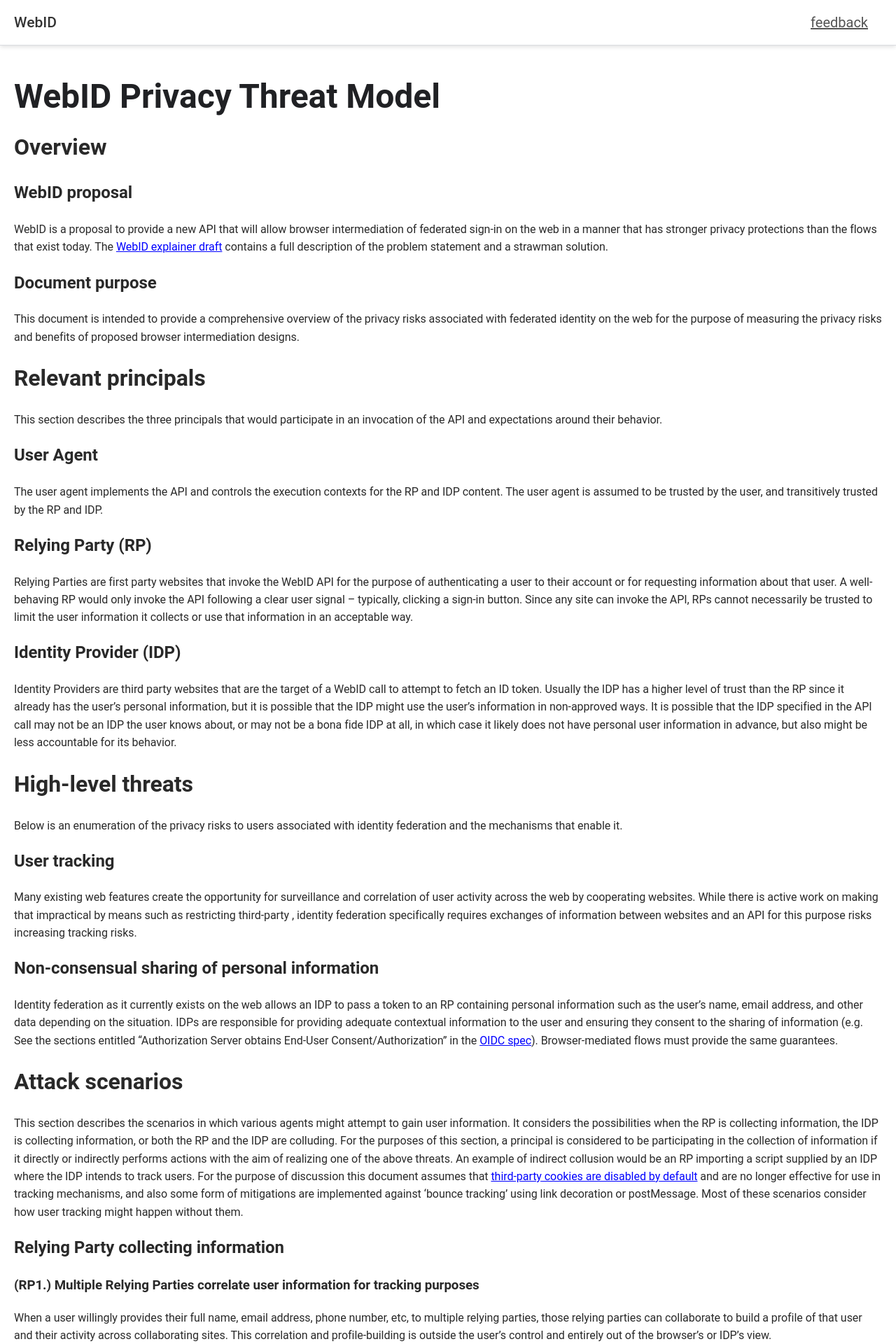
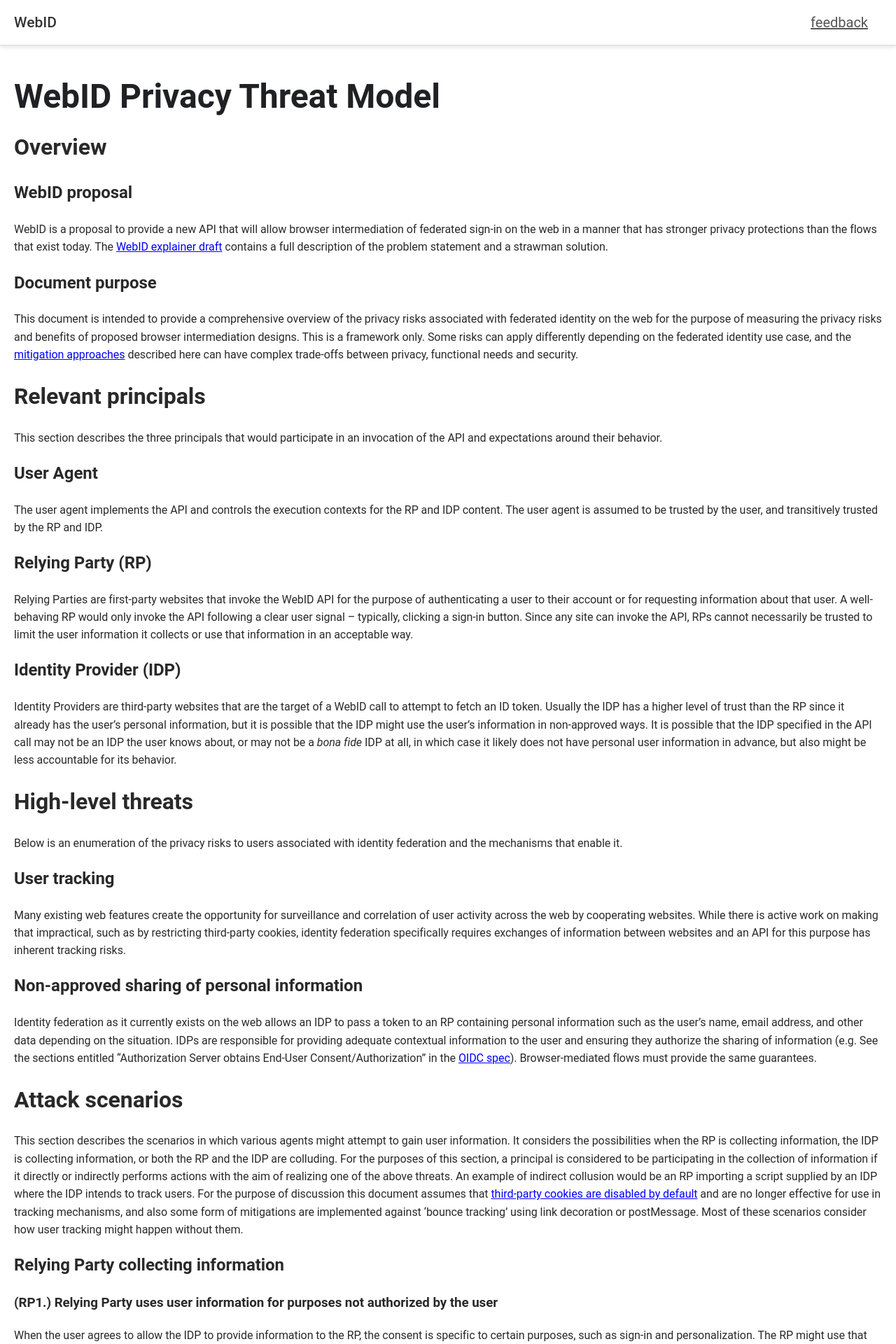
Before and after one commit to w3c-fedid/FedCM, a Jekyll site: the page built from privacy_threat_model.md, in a window 1280 px wide. Shown: the top 1920 px of the page at 70% size. Built offline with Jekyll 4.4.1, drawn with Linux system fonts in a browser that asks for light colours; some web fonts are replaced; some of the changed text lies outside the part shown.

Commit message:
Update privacy_threat_model.md
* Some text cleanup and clarifications
* Based on feedback that RP1 is a subset of RP3, RP3 has been renamed RP1 and RP1 has been renamed RP1a

```diff
--- a/privacy_threat_model.md
+++ b/privacy_threat_model.md
@@ -11,44 +11,42 @@
 WebID is a proposal to provide a new API that will allow browser intermediation of federated sign-in on the web in a manner that has stronger privacy protections than the flows that exist today.
 The [WebID explainer draft](README.md) contains a full description of the problem statement and a strawman solution.
 ## Document purpose
-This document is intended to provide a comprehensive overview of the privacy risks associated with federated identity on the web for the purpose of measuring the privacy risks and benefits of proposed browser intermediation designs.
+This document is intended to provide a comprehensive overview of the privacy risks associated with federated identity on the web for the purpose of measuring the privacy risks and benefits of proposed browser intermediation designs. This is a framework only. Some risks can apply differently depending on the federated identity use case, and the [mitigation approaches](#mitigations) described here can have complex trade-offs between privacy, functional needs and security.
 # Relevant principals
 This section describes the three principals that would participate in an invocation of the API and expectations around their behavior.
 ## User Agent
 The user agent implements the API and controls the execution contexts for the RP and IDP content. The user agent is assumed to be trusted by the user, and transitively trusted by the RP and IDP.
 ## Relying Party (RP)
-Relying Parties are first party websites that invoke the WebID API for the purpose of authenticating a user to their account or for requesting information about that user. A well-behaving RP would only invoke the API following a clear user signal -- typically, clicking a sign-in button. Since any site can invoke the API, RPs cannot necessarily be trusted to limit the user information it collects or use that information in an acceptable way.
+Relying Parties are first-party websites that invoke the WebID API for the purpose of authenticating a user to their account or for requesting information about that user. A well-behaving RP would only invoke the API following a clear user signal -- typically, clicking a sign-in button. Since any site can invoke the API, RPs cannot necessarily be trusted to limit the user information it collects or use that information in an acceptable way.
 ## Identity Provider (IDP)
-Identity Providers are third party websites that are the target of a WebID call to attempt to fetch an ID token. Usually the IDP has a higher level of trust than the RP since it already has the user’s personal information, but it is possible that the IDP might use the user’s information in non-approved ways. It is possible that the IDP specified in the API call may not be an IDP the user knows about, or may not be a bona fide IDP at all, in which case it likely does not have personal user information in advance, but also might be less accountable for its behavior.
+Identity Providers are third-party websites that are the target of a WebID call to attempt to fetch an ID token. Usually the IDP has a higher level of trust than the RP since it already has the user’s personal information, but it is possible that the IDP might use the user’s information in non-approved ways. It is possible that the IDP specified in the API call may not be an IDP the user knows about, or may not be a _bona fide_ IDP at all, in which case it likely does not have personal user information in advance, but also might be less accountable for its behavior.
 # High-level threats
 Below is an enumeration of the privacy risks to users associated with identity federation and the mechanisms that enable it.
 ## User tracking
-Many existing web features create the opportunity for surveillance and correlation of user activity across the web by cooperating websites. While there is active work on making that impractical by means such as restricting third-party
-, identity federation specifically requires exchanges of information between websites and an API for this purpose risks increasing tracking risks.
-## Non-consensual sharing of personal information
-Identity federation as it currently exists on the web allows an IDP to pass a token to an RP containing personal information such as the user’s name, email address, and other data depending on the situation. IDPs are responsible for providing adequate contextual information to the user and ensuring they consent to the sharing of information (e.g. See the sections entitled "Authorization Server obtains End-User Consent/Authorization" in the [OIDC spec](https://openid.net/specs/openid-connect-core-1_0.html)). Browser-mediated flows must provide the same guarantees.
+Many existing web features create the opportunity for surveillance and correlation of user activity across the web by cooperating websites. While there is active work on making that impractical, such as by restricting third-party cookies, identity federation specifically requires exchanges of information between websites and an API for this purpose has inherent tracking risks.
+## Non-approved sharing of personal information
+Identity federation as it currently exists on the web allows an IDP to pass a token to an RP containing personal information such as the user’s name, email address, and other data depending on the situation. IDPs are responsible for providing adequate contextual information to the user and ensuring they authorize the sharing of information (e.g. See the sections entitled "Authorization Server obtains End-User Consent/Authorization" in the [OIDC spec](https://openid.net/specs/openid-connect-core-1_0.html)). Browser-mediated flows must provide the same guarantees.
 # Attack scenarios
 This section describes the scenarios in which various agents might attempt to gain user information. It considers the possibilities when the RP is collecting information, the IDP is collecting information, or both the RP and the IDP are colluding. For the purposes of this section, a principal is considered to be participating in the collection of information if it directly or indirectly performs actions with the aim of realizing one of the above threats. An example of indirect collusion would be an RP importing a script supplied by an IDP where the IDP intends to track users.
 For the purpose of discussion this document assumes that [third-party cookies are disabled by default](https://www.chromium.org/Home/chromium-privacy/privacy-sandbox) and are no longer effective for use in tracking mechanisms, and also some form of mitigations are implemented against ‘bounce tracking’ using link decoration or postMessage. Most of these scenarios consider how user tracking might happen without them.
 ## Relying Party collecting information
-### (RP1.) Multiple Relying Parties correlate user information for tracking purposes
-When a user willingly provides their full name, email address, phone number, etc, to multiple relying parties, those relying parties can collaborate to build a profile of that user and their activity across collaborating sites. This correlation and profile-building is outside the user’s control and entirely out of the browser’s or IDP’s view.
-### (RP2.) Relying Party obtains personal user information from IDP without user consent
-A relying party might attempt to obtain user information from an identity provider without the user having consenting to the information being released, or being aware of it being released. This can happen if consent mechanisms are missing, inadequate, or susceptible to bypass.
-### (RP3.) Relying Party uses user information for purposes to which the user did not consent
-When the user agrees to allow the IDP to provide information to the RP, the consent is specific to specific purposes, such as sign-in and personalization. The RP might use that data for other purposes, such as selling email addresses to a spam list. Spamming risk can exist even when using [directed identifiers](#directed-identifiers).
-### (RP4.) Relying Party employs client state-based tracking to identify user
-Any API that exposes any kind of client state to the web risk becoming a vector for fingerprinting or ‘supercookies’. Neither the status quo of federated identity nor current proposals for browser mediation add detectable client state that would increase fingerprinting risk, but any changes or additional features need to be analyzed as to whether they increase the feasibility of sites tracking users without cookies.
+### (RP1.) Relying Party uses user information for purposes not authorized by the user
+When the user agrees to allow the IDP to provide information to the RP, the consent is specific to certain purposes, such as sign-in and personalization. The RP might use that data for other purposes that the user would not expect and did not authorize, such as selling email addresses to a spam list. Spamming risk can exist even when using [directed identifiers](#directed-identifiers).
+### (RP1a.) Multiple Relying Parties correlate user information for tracking purposes
+When a user willingly provides their full name, email address, phone number, etc, to multiple relying parties, those relying parties can collaborate to build a profile of that user and their activity across collaborating sites. Sometimes this is referred to as 'joining' since it amounts to a join of user records between the account databases of multiple RPs. This correlation and profile-building is outside the user’s control and entirely out of the user agent’s or IDP’s view.
+### (RP2.) Relying Party obtains personal user information from Identity Provider without user consent
+An RP might attempt to obtain user information from an IDP without the user having consented to the information being released, or being aware of it being released. This can happen if user consent mechanisms are missing, inadequate, or susceptible to bypass.
+### (RP3.) Relying Party employs client state-based tracking to identify user
+Any API that exposes any kind of client state to the web risk becoming a vector for fingerprinting or ‘supercookies’. This risk would be increased by any proposal for browser mediation that adds directly- or indirectly-detectable client state.
 ## Identity Provider collecting information
 ### (IDP1.) Identity Provider tracking user sign-ins to Relying Party sites
-Existing federation protocols require that the Identity Provider know the CLIENT_ID of the Relying Party in order to allow identity federation. Identity providers can use this fact to build profiles of users across sites where the user has decided to use federation with the same account. This profile could be used, for example, to serve targeted advertisements to those users browsing on sites that the IDP controls.
-
+Existing federation protocols require that the IDP know which service is requesting an ID token in order to allow identity federation (e.g. the IDP must know the OAuth `client_id`). Identity providers can use this fact to build profiles of users across sites where the user has decided to use federation with the same account. This profile could be used, for example, to serve targeted advertisements to those users browsing on sites that the IDP controls.
 This risk can exist even in the case where the IDP does not having pre-existing user account information (for instance, if it is not a _bona fide_ IDP), because WebID requests sent to the IDP are credentialed. This is more likely to occur if the RP is colluding with the IDP to enable tracking; expanded variants are described in [COL2](#col2-rp-sharing-user-identifying-information-with-the-idp).
 ### (IDP2.) Identity Provider misusing federated sign-in capabilities
-Since Identity Providers have unconstrained ability to issue ID tokens, they are capable of logging in to users’ federated accounts without user knowledge or action.
+Since IDPs have unconstrained ability to issue ID tokens, they are capable of logging in to users’ federated accounts without user knowledge or action, impersonating the user and potentially gaining full access to the user's account on the RP.
 ## Relying Party and Identity Provider colluding to collect information
 ### (COL1.) IDP exceeding user’s information sharing permission
-Existing federated identity protocols are clear on what information an RP is requesting, which the IDP can provide. While the browser can inspect the request and response and consider whether user permission has been granted for that transfer, it is difficult to know that there is no additional information embedded in the response. An example could be if the IDP encodes an identifier that could be used to load user-targeted advertisements on RP pages, which could be of value where the IDP has much more profiling information about the user. Another example is if the ID token is shared out-of-band, invisible to the browser, in which case it could contain anything.
+Existing federated identity protocols are clear on what information an RP is requesting, which the IDP can provide. While the browser can inspect the request and response and consider whether user permission has been granted for that transfer, it is difficult to know that there is no additional information embedded in the response. An example could be if the IDP encodes an identifier that could be used to load user-targeted advertisements on RP pages, which could be of value where the IDP has much more profiling information about the user. Another example is if identifying information is shared out-of-band, invisible to the browser, in which case it could contain anything.
 ### (COL2.) RP sharing user-identifying information with the IDP
 The potential for IDPs profiling users based on their visits to RPs (described in [IDP1](#idp1-identity-provider-tracking-user-sign-ins-to-relying-party-sites)) can be partially mitigated by hiding the RP from the IDP until after the user has consented to that tracking risk. However, there is residual risk in cases where the RP and IDP are colluding.
 
```
Also changed, not shown: other parts of privacy_threat_model.md (+5 -5 lines).
